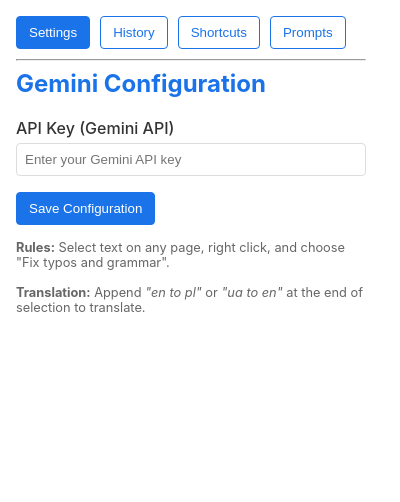
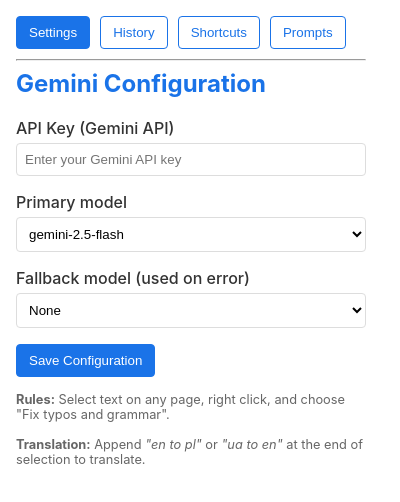
Before and after one commit to SanekxArcs/fix-errors-ex, a browser extension: page popup.html in a window 400 px wide. Drawn offline with Linux system fonts and the light colour scheme.

Commit message:
feat: enhance AI processing with model selection and error handling

```diff
--- a/constants.js
+++ b/constants.js
@@ -31,3 +31,32 @@ const ACTION_LABELS = {
   formatMarkdown:    "Format → Markdown",
   formatSlack:       "Format → Slack message"
 };
+
+const DEFAULT_GEMINI_MODEL = "gemini-2.5-flash";
+
+const GEMINI_MODELS = [
+  {
+    id: "gemini-3.1-flash-lite-preview",
+    label: "gemini-3.1-flash-lite-preview"
+  },
+  {
+    id: "gemini-3-flash-preview",
+    label: "gemini-3-flash-preview"
+  },
+  {
+    id: "gemini-2.5-pro",
+    label: "gemini-2.5-pro"
+  },
+  {
+    id: "gemini-2.5-flash",
+    label: "gemini-2.5-flash"
+  },
+  {
+    id: "gemini-2.5-flash-lite",
+    label: "gemini-2.5-flash-lite"
+  },
+  {
+    id: "gemini-2.0-flash",
+    label: "gemini-2.0-flash (will be shut down June 1, 2026)"
+  }
+];
--- a/popup.html
+++ b/popup.html
@@ -39,6 +39,15 @@
         box-sizing: border-box;
         border: 1px solid #ddd;
         border-radius: 4px;
+      }
+
+      select {
+        width: 100%;
+        padding: 8px;
+        box-sizing: border-box;
+        border: 1px solid #ddd;
+        border-radius: 4px;
+        background: #fff;
       }
 
       .nav-buttons {
@@ -238,6 +247,14 @@
           placeholder="Enter your Gemini API key"
         />
       </div>
+      <div class="form-group">
+        <label for="modelSelect">Primary model</label>
+        <select id="modelSelect"></select>
+      </div>
+      <div class="form-group">
+        <label for="fallbackModelSelect">Fallback model (used on error)</label>
+        <select id="fallbackModelSelect"></select>
+      </div>
       <button id="save-btn" class="primary">Save Configuration</button>
       <p style="font-size: 0.8rem; color: #666; margin-top: 15px">
         <b>Rules:</b> Select text on any page, right click, and choose "Fix
--- a/popup.js
+++ b/popup.js
@@ -8,15 +8,51 @@ document.addEventListener("DOMContentLoaded", async () => {
   const shortcutsView = document.getElementById("shortcuts-view");
   const promptsView = document.getElementById("prompts-view");
   const apiKeyInput = document.getElementById("apiKey");
+  const modelSelect = document.getElementById("modelSelect");
+  const fallbackModelSelect = document.getElementById("fallbackModelSelect");
   const saveBtn = document.getElementById("save-btn");
   const historyList = document.getElementById("history-list");
   const clearHistoryBtn = document.getElementById("clear-history-btn");
 
+  function populateModelSelects() {
+    modelSelect.innerHTML = "";
+    fallbackModelSelect.innerHTML = "";
+
+    GEMINI_MODELS.forEach(model => {
+      const option = document.createElement("option");
+      option.value = model.id;
+      option.textContent = model.label;
+      modelSelect.appendChild(option);
+    });
+
+    const noneOption = document.createElement("option");
+    noneOption.value = "";
+    noneOption.textContent = "None";
+    fallbackModelSelect.appendChild(noneOption);
+
+    GEMINI_MODELS.forEach(model => {
+      const option = document.createElement("option");
+      option.value = model.id;
+      option.textContent = model.label;
+      fallbackModelSelect.appendChild(option);
+    });
+  }
+
+  populateModelSelects();
+
   // Load API Key
-  const { geminiApiKey } = await chrome.storage.local.get("geminiApiKey");
+  const {
+    geminiApiKey,
+    geminiModel,
+    geminiFallbackModel
+  } = await chrome.storage.local.get(["geminiApiKey", "geminiModel", "geminiFallbackModel"]);
+
   if (geminiApiKey) {
     apiKeyInput.value = geminiApiKey;
   }
+
+  modelSelect.value = geminiModel || DEFAULT_GEMINI_MODEL;
+  fallbackModelSelect.value = geminiFallbackModel || "";
 
   function switchView(activeView, activeBtn) {
     [settingsView, historyView, shortcutsView, promptsView].forEach(v => v.classList.remove("active"));
@@ -90,8 +126,15 @@ document.addEventListener("DOMContentLoaded", async () => {
   // Save API Key
   saveBtn.addEventListener("click", async () => {
     const key = apiKeyInput.value.trim();
+    const selectedModel = modelSelect.value || DEFAULT_GEMINI_MODEL;
+    const selectedFallbackModel = fallbackModelSelect.value;
+
     if (key) {
-      await chrome.storage.local.set({ geminiApiKey: key });
+      await chrome.storage.local.set({
+        geminiApiKey: key,
+        geminiModel: selectedModel,
+        geminiFallbackModel: selectedFallbackModel
+      });
       alert("Settings saved!");
     } else {
       alert("Please enter a valid API Key.");
```
Also changed, not shown: background.js (+35 -4 lines).
